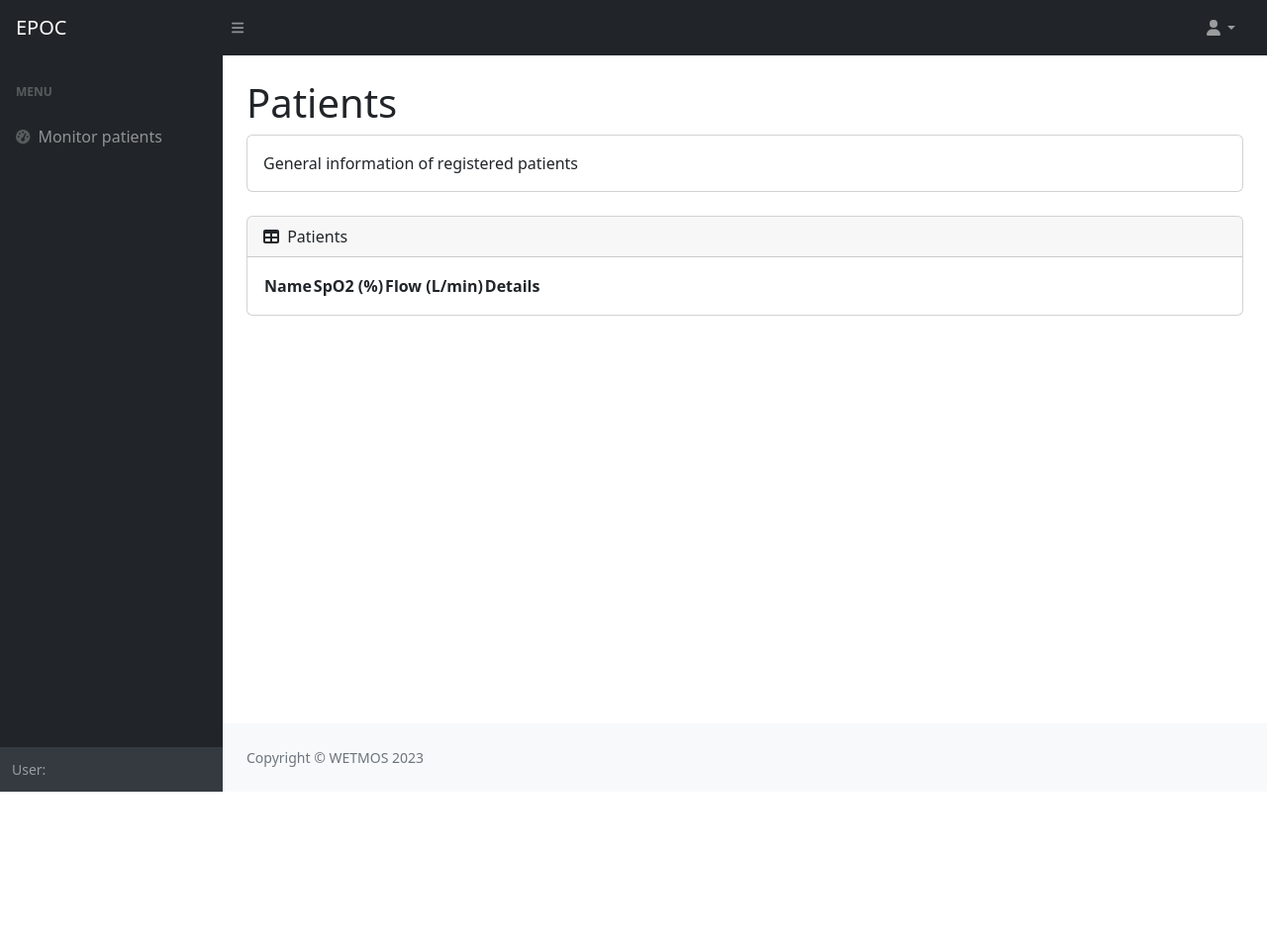
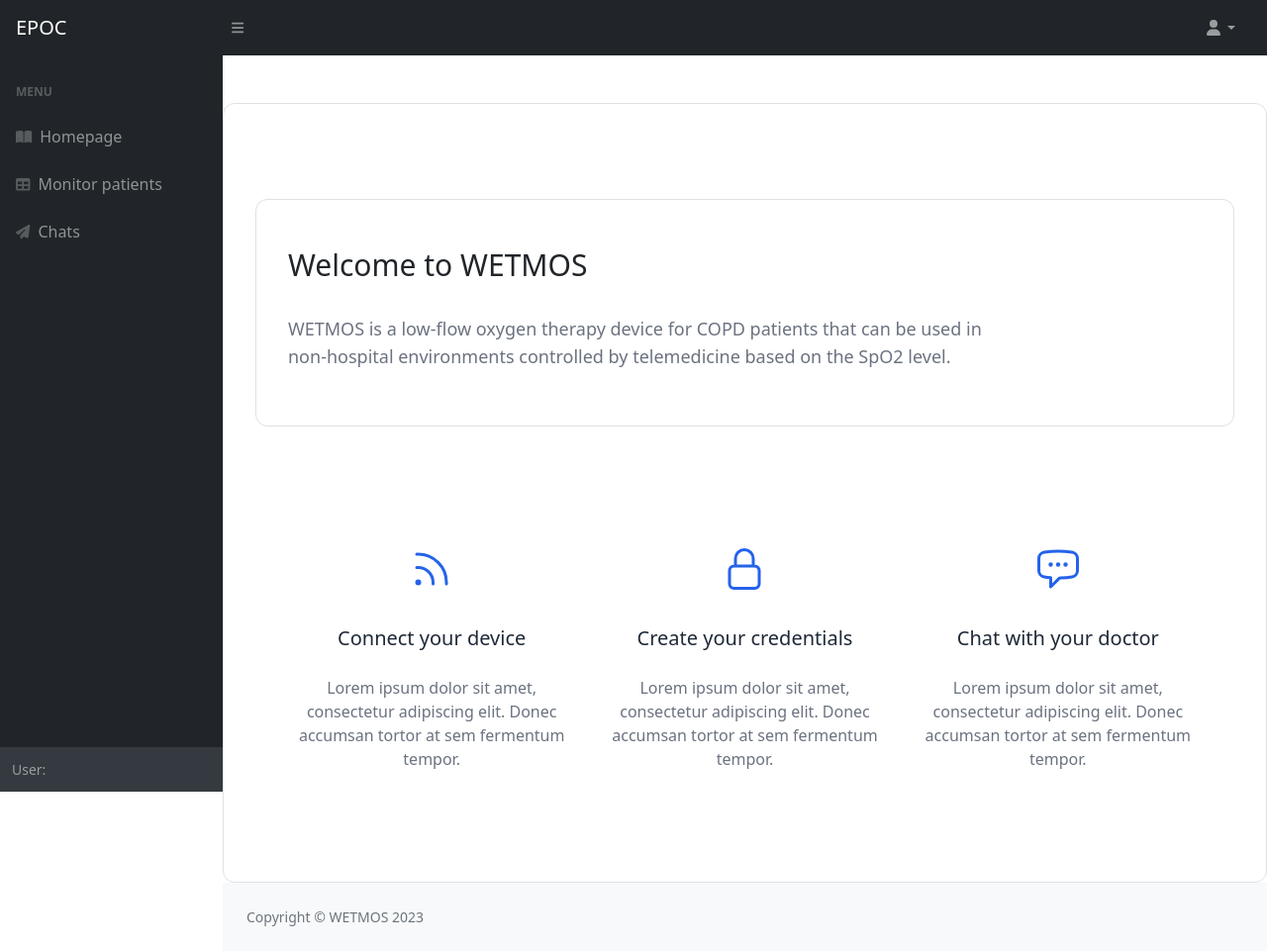
Before and after one commit to Mauricio1812/MyEpoc, a Django app: page / in a window 1280 px wide. Shown: the whole page at 99% size. Before the commit the page ends 800 px from the top, so only its background shows below. Run offline with Django 4.2, Linux system fonts and the light colour scheme; a user stored in the database is signed in; data that the repository does not hold is empty; parts of the project's set-up code (start-up, migrations or seed data) failed here and were passed over; some libraries are stand-ins or nearby versions.

Commit message:
Added welcome homepage

```diff
--- a/MyEpoc/settings.py
+++ b/MyEpoc/settings.py
@@ -131,5 +131,5 @@ STATIC_URL = '/static/'
 
 DEFAULT_AUTO_FIELD = 'django.db.models.BigAutoField'
 
-LOGIN_REDIRECT_URL = "home"
-LOGOUT_REDIRECT_URL = "home"
+LOGIN_REDIRECT_URL = "welcome"
+LOGOUT_REDIRECT_URL = "welcome"
--- a/MyEpoc/urls.py
+++ b/MyEpoc/urls.py
@@ -17,7 +17,7 @@ Including another URLconf
 from django.contrib import admin
 from django.urls import path, include
 from django.views.generic import TemplateView
-from epoc_app.views import index
+from epoc_app.views import welcome
 
 admin.site.site_header = "Portal SPO2"
 admin.site.site_title = "Portal SPO2"
@@ -28,5 +28,5 @@ urlpatterns = [
     path('login/', include('accounts.urls'), name='login'),
     path("accounts/", include("django.contrib.auth.urls")),
     path('admin/', admin.site.urls),
-    path("", index, name="home"), #Cambiar a verdadero home
+    path("", welcome, name="welcome"),
 ]
--- a/epoc_app/urls.py
+++ b/epoc_app/urls.py
@@ -1,5 +1,4 @@
 from django.urls import path
-from .views import index
 from .views import  Temp_serializer_agregar_data, command_serializer
 from . import views
 
@@ -9,4 +8,5 @@ urlpatterns = [
     path('command_data',command_serializer, name='Command_list'),
     path('temp-chart/<int:patient_id>/', views.temp_chart, name='temp-chart'),
     path('<int:patient_id>/', views.details_pat, name='detail'),
+    path('monitor', views.monitor, name='monitor'),
 ]
--- a/epoc_app/views.py
+++ b/epoc_app/views.py
@@ -87,7 +87,7 @@ def temp_chart(request,patient_id):
 from django.contrib.auth.decorators import login_required
 
 @login_required
-def index(request):
+def monitor(request):
     patients=Patient.objects.all()
     if request.method == 'POST':
         form = CommandForm(request.POST)
@@ -106,7 +106,7 @@ def index(request):
 
     command_d = Patient.objects.last()
     spo2_d = P_info.objects.last()
-    return render(request, 'index.html', {'patients': patients})
+    return render(request, 'monitor.html', {'patients': patients})
 
 
 from django.shortcuts import get_object_or_404
@@ -134,3 +134,6 @@ def details_pat(request,patient_id):
     command_d = Patient.objects.filter(name=patient.name).last()
     spo2_d = P_info.objects.filter(name=patient.name).last()
     return render(request, 'pat_details.html', {'form': form, 'command': command_d, 'spo2': spo2_d, 'patient':patient})
+
+def welcome(request):
+    return render(request, 'welcome.html')
--- a/tailwind.config.js
+++ b/tailwind.config.js
@@ -1,8 +1,8 @@
 /** @type {import('tailwindcss').Config} */
 module.exports = {
   content: [
-    './*/templates/*/*.html',
-    './*/templates/*/*/*.html',
+    './templates/*/*.html',
+    './templates/*.html',
     './*/*.py',
     './static/js/*.js',
   ],
--- a/templates/base.html
+++ b/templates/base.html
@@ -18,7 +18,7 @@
     <body class="sb-nav-fixed">
         <nav class="sb-topnav navbar navbar-expand navbar-dark bg-dark">
             <!-- Navbar Brand-->
-            <a class="navbar-brand ps-3" href="{% url 'home' %}">EPOC</a>
+            <a class="navbar-brand ps-3" href="{% url 'welcome' %}">EPOC</a>
             <!-- Sidebar Toggle-->
             <button class="btn btn-link btn-sm order-1 order-lg-0 me-4 me-lg-0" id="sidebarToggle" href="#!"><i class="fas fa-bars"></i></button>
 
@@ -26,7 +26,13 @@
                 <li class="nav-item dropdown">
                     <a class="nav-link dropdown-toggle" id="navbarDropdown" href="#" role="button" data-bs-toggle="dropdown" aria-expanded="false"><i class="fas fa-user fa-fw"></i></a>
                     <ul class="dropdown-menu dropdown-menu-end" aria-labelledby="navbarDropdown">
+
+                        {% if request.user.is_authenticated %}
                         <li><a class="dropdown-item" href="{% url 'logout' %}">Logout</a></li>
+                        {% else %}
+                        <li><a class="dropdown-item" href="{% url 'login' %}">Login</a></li>
+                        {% endif%}
+
                     </ul>
                 </li>
             </ul>
@@ -34,22 +40,55 @@
         <div id="layoutSidenav">
             <div id="layoutSidenav_nav">
                 <nav class="sb-sidenav accordion sb-sidenav-dark" id="sidenavAccordion">
+                    {% if request.user.is_authenticated %}
                     <div class="sb-sidenav-menu">
                         <div class="nav">
                             <div class="sb-sidenav-menu-heading">Menu</div>
-                            <a class="nav-link" href="{% url 'home' %}">
+                            <a class="nav-link" href="{% url 'welcome' %}">
+                                <div class="sb-nav-link-icon"><i class="fas fa-book-open"></i></div>
+                                Homepage
+                            </a>
+
+                            {% if request.user.role == 'patient'%}
+                            <a class="nav-link" href="#">
                                 <div class="sb-nav-link-icon"><i class="fas fa-tachometer-alt"></i></div>
+                                Overview
+                            </a>
+                            <a class="nav-link" href="#">
+                                <div class="sb-nav-link-icon"><i class="fas fa-paper-plane"></i></div>
+                                Chat
+                            </a>
+                            {% else %}
+                            <a class="nav-link" href="{% url 'monitor' %}">
+                                <div class="sb-nav-link-icon"><i class="fas fa-table"></i></div>
                                 Monitor patients
                             </a>
+                            <a class="nav-link" href="#">
+                                <div class="sb-nav-link-icon"><i class="fas fa-paper-plane"></i></div>
+                                Chats
+                            </a>
+                            {% endif %}
                         </div>
                     </div>
                     <div class="sb-sidenav-footer">
                         <div class="small">User:</div>
                         {{ user.username }}
                     </div>
+
+                    {% else %}
+                    <div class="sb-sidenav-menu">
+                        <div class="nav">
+                            <div class="sb-sidenav-menu-heading">Menu</div>
+                            <a class="nav-link" href="{% url 'welcome' %}">
+                                <div class="sb-nav-link-icon"><i class="fas fa-book-open"></i></div>
+                                Homepage
+                            </a>
+                        </div>
+                    </div>
+                    {% endif%}
+
                 </nav>
             </div>
-
             <div id="layoutSidenav_content">
                 <main>
                     {% block content%}
--- /dev/null
+++ b/templates/welcome.html
@@ -0,0 +1,65 @@
+{% extends 'base.html' %}
+
+{% load static %}
+
+{% block title %}
+<link rel="stylesheet" type="text/css" href="{% static 'css/main.min.css' %}">
+<title>WETMOS - Home</title>
+{% endblock %}
+
+
+{% block content %}
+<div class="mt-12 py-12 px-8 grid grid-cols-1 gap-4 items-center border border-rose-200 rounded-xl">
+
+    <div class="mt-12 py-12 px-8 grid grid-cols-5 gap-4 items-center border border-rose-200 rounded-xl">
+
+        <div class="col-span-4">
+            <h1 class="mb-8 text-3xl">Welcome to WETMOS</h1>
+
+            <h2 class="text-lg text-gray-500">
+                WETMOS is a low-flow oxygen therapy device for COPD patients that can be used
+                in non-hospital environments controlled by telemedicine based on the SpO2 level.
+            </h2>
+
+        </div>
+    </div>
+
+    <div class="mt-12 py-12 px-8 grid grid-cols-3 gap-4 items-center">
+        <div class="text-center">
+            <svg xmlns="http://www.w3.org/2000/svg" fill="none" viewBox="0 0 24 24" stroke-width="1.5" stroke="currentColor" class="w-12 h-12 mb-8 text-blue-600 mx-auto">
+                <path stroke-linecap="round" stroke-linejoin="round" d="M12.75 19.5v-.75a7.5 7.5 0 00-7.5-7.5H4.5m0-6.75h.75c7.87 0 14.25 6.38 14.25 14.25v.75M6 18.75a.75.75 0 11-1.5 0 .75.75 0 011.5 0z" />
+            </svg>
+
+
+            <h3 class="mb-4 text-xl text-gray-800">Connect your device</h3>
+
+            <p class="text-gray-500">Lorem ipsum dolor sit amet, consectetur adipiscing elit. Donec accumsan tortor at sem fermentum tempor.</p>
+        </div>
+
+        <div class="text-center">
+            <svg xmlns="http://www.w3.org/2000/svg" fill="none" viewBox="0 0 24 24" stroke-width="1.5" stroke="currentColor" class="w-12 h-12 mb-8 text-blue-600 mx-auto">
+                <path stroke-linecap="round" stroke-linejoin="round" d="M16.5 10.5V6.75a4.5 4.5 0 10-9 0v3.75m-.75 11.25h10.5a2.25 2.25 0 002.25-2.25v-6.75a2.25 2.25 0 00-2.25-2.25H6.75a2.25 2.25 0 00-2.25 2.25v6.75a2.25 2.25 0 002.25 2.25z" />
+              </svg>
+
+
+
+            <h3 class="mb-4 text-xl text-gray-800">Create your credentials</h3>
+
+            <p class="text-gray-500">Lorem ipsum dolor sit amet, consectetur adipiscing elit. Donec accumsan tortor at sem fermentum tempor.</p>
+        </div>
+
+        <div class="text-center">
+            <svg xmlns="http://www.w3.org/2000/svg" fill="none" viewBox="0 0 24 24" stroke-width="1.5" stroke="currentColor" class="w-12 h-12 mb-8 text-blue-600 mx-auto">
+                <path stroke-linecap="round" stroke-linejoin="round" d="M8.625 9.75a.375.375 0 11-.75 0 .375.375 0 01.75 0zm0 0H8.25m4.125 0a.375.375 0 11-.75 0 .375.375 0 01.75 0zm0 0H12m4.125 0a.375.375 0 11-.75 0 .375.375 0 01.75 0zm0 0h-.375m-13.5 3.01c0 1.6 1.123 2.994 2.707 3.227 1.087.16 2.185.283 3.293.369V21l4.184-4.183a1.14 1.14 0 01.778-.332 48.294 48.294 0 005.83-.498c1.585-.233 2.708-1.626 2.708-3.228V6.741c0-1.602-1.123-2.995-2.707-3.228A48.394 48.394 0 0012 3c-2.392 0-4.744.175-7.043.513C3.373 3.746 2.25 5.14 2.25 6.741v6.018z" />
+            </svg>
+
+            <h3 class="mb-4 text-xl text-gray-800">Chat with your doctor</h3>
+
+            <p class="text-gray-500">Lorem ipsum dolor sit amet, consectetur adipiscing elit. Donec accumsan tortor at sem fermentum tempor.</p>
+        </div>
+    </div>
+{% endblock %}
+
+{% block scripts %}
+    <script src="{% static 'js/main.js' %}"></script>
+{% endblock %}
```
Also changed, not shown: templates/registration/login.html (+8 -5 lines), db.sqlite3, static/css/main.min.css, static/js/main.js (added), templates/monitor.html (renamed from templates/index.html).
